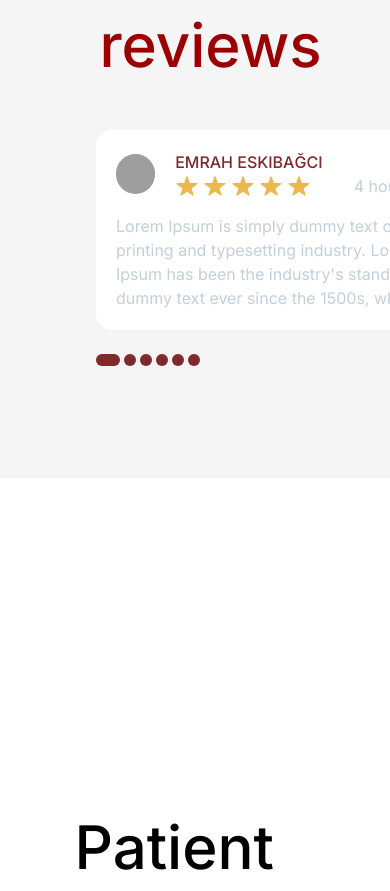
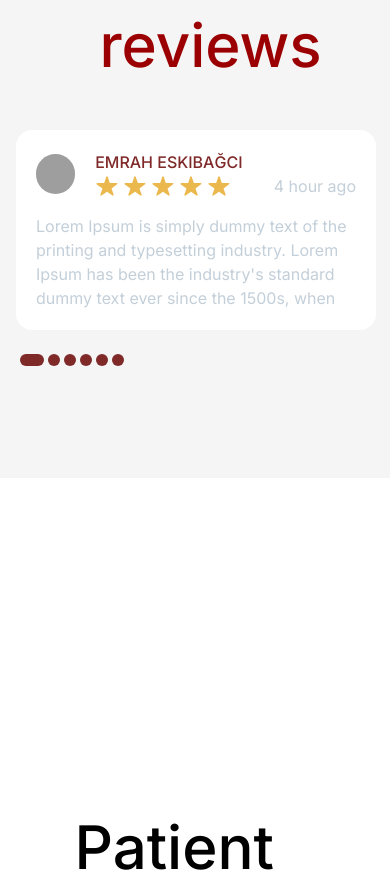
Before and after one commit to emraheskbgc/emrah-eye-app, a Next.js app: page / in a window 390 px wide. Shown: the part 2181-3072 px from the top of the page. Built offline with nearby package versions, Linux system fonts and the light colour scheme; grey boxes are pictures that could not be loaded.

Commit message:
yorum kısmı düzeltildi

```diff
--- a/components/Section7/index.js
+++ b/components/Section7/index.js
@@ -32,7 +32,7 @@ function Section7() {
         </h1>
       </div>
 
-      <div ref={scrollRef} className={`flex space-x-10 mt-10 ml-20 overflow-x-auto ${styles.scrollYOff}`}>
+      <div ref={scrollRef} className={`flex space-x-10 mt-10 md:ml-20 overflow-x-auto ${styles.scrollYOff}`}>
         {datas.map((data, index) => (
           <div key={data.id} className="bg-grayIcon p-5 rounded-2xl ml-4">
             <div className="flex w-80 items-center">
@@ -62,7 +62,7 @@ function Section7() {
         ))}
       </div>
 
-      <div className="flex justify-start space-x-1 mt-6 ml-24">
+      <div className="flex justify-start space-x-1 mt-6 md:ml-24 ml-5">
         {datas.map((_, index) => (
           <button
             key={index}
```
